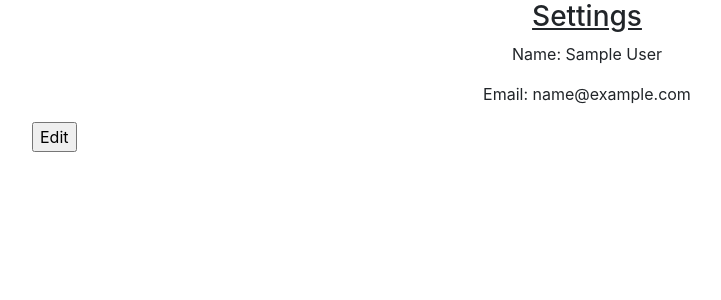
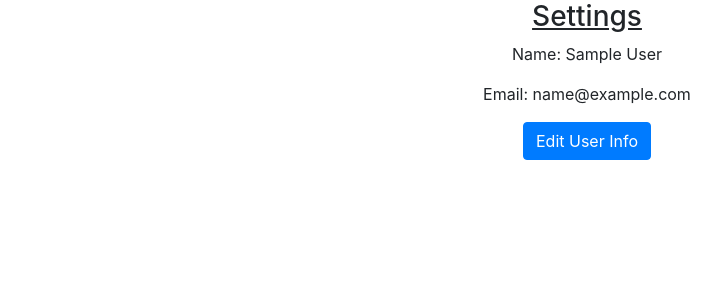
Before and after one commit to KrayziCoder11/WebsiteDB, a Flask app: page /settings in a window 1280 px wide. Shown: the part 56-356 px from the top of the page, without its empty margins (53-774 px from the left). Run offline with Flask 2, Linux system fonts and the light colour scheme; a user stored in the database is signed in; tables that the repository leaves empty hold one stand-in row (values such as "Sample post"); some libraries are stand-ins or nearby versions.

Commit message:
centered most info

```diff
--- a/website/templates/settings.html
+++ b/website/templates/settings.html
@@ -3,23 +3,16 @@
 {% block content %}
 
 <form method="POST">
-    <table align="center" style ="width: 50%">
-
-        <h3 align="center" ><u>Settings</u></h3>
-        <tr>
-          <p align="center"> Name: {{user.name}} </p>
-        </tr>
-        <tr>
-          <p align="center"> Email: {{user.email}} </p>
-        </tr>
-        <tr>
-            <a align="center" href="/edit_settings">
-                <input type = "button" value = "Edit">
-            </a>
-        </tr>
-
-      </table>
-
-  </form>
+  <div align="center">
+    <h3 ><u>Settings</u></h3>
+    <p > Name: {{user.name}}</p>
+    <p> Email: {{user.email}}</p>
+    <p >
+      <a href="/edit_settings">
+        <input type = "button" value = "Edit User Info" class="btn btn-primary">
+      </a>
+    </p>
+  </div>
+</form>
 
   {% endblock %}
```
Also changed, not shown: website/templates/admins.html (+4 -4 lines), website/templates/search.html (+10 -10 lines).
